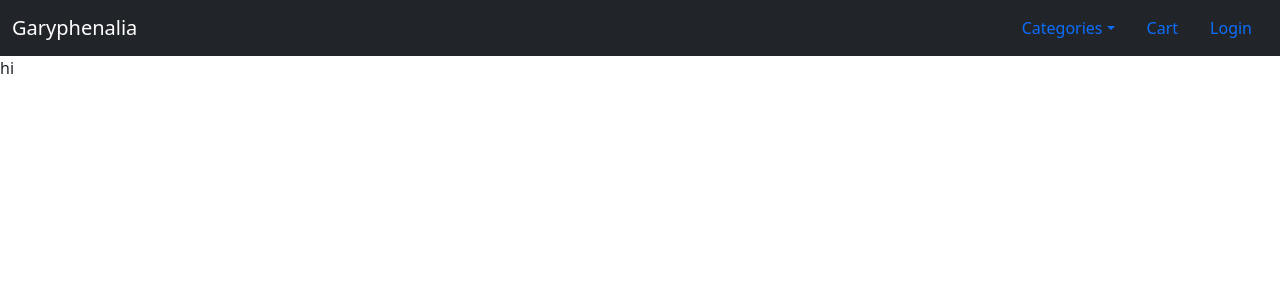
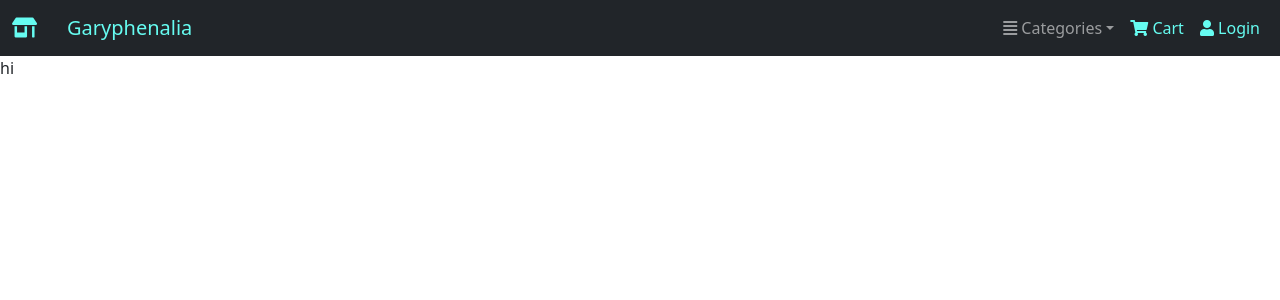
Before and after one commit to lpaschka37/MERN_Project3, a React (Create React App) app in the folder client/: page / in a window 1280 px wide. Shown: the top 300 px of the page. Built offline with nearby package versions, Linux system fonts and the light colour scheme.

Commit message:
various html changes, starting NavTop component styling

```diff
--- a/client/html_files/home.html
+++ b/client/html_files/home.html
@@ -11,7 +11,7 @@
     <!-- Bootstrap core CSS -->
 
     <link href="https://cdn.jsdelivr.net/npm/bootstrap@5.0.1/dist/css/bootstrap.min.css" rel="stylesheet" integrity="sha384-+0n0xVW2eSR5OomGNYDnhzAbDsOXxcvSN1TPprVMTNDbiYZCxYbOOl7+AMvyTG2x" crossorigin="anonymous">
-    <link rel="stylesheet" href="./style.css">
+    <link rel="stylesheet" href="../src/pages/style.css">
     <link rel="stylesheet" href="https://use.fontawesome.com/releases/v5.8.1/css/all.css" integrity="sha384-50oBUHEmvpQ+1lW4y57PTFmhCaXp0ML5d60M1M7uH2+nqUivzIebhndOJK28anvf" crossorigin="anonymous"/>
     </head>
 
@@ -19,7 +19,7 @@
     <header>
       <nav class="navbar navbar-expand-lg navbar-dark bg-dark">
       <div class="container-fluid">
-        <a  class="navbar-brand" style="color:#66FCF1" href="home.html"><i style="padding-right: 15px;" class="fas fa-store-alt"></i>Garyphenalia</a>
+        <a  class="navbar-brand" style="color:#66FCF1" href="home.html"><i class="fas fa-store-alt"></i>Garyphenalia</a>
         <button class="navbar-toggler" type="button" data-bs-toggle="collapse" data-bs-target="#navbarNavAltMarkup" aria-controls="navbarNavAltMarkup" aria-expanded="false" aria-label="Toggle navigation">
           <span class="navbar-toggler-icon"></span>
         </button>
--- a/client/package.json
+++ b/client/package.json
@@ -22,12 +22,6 @@
     "test": "react-scripts test",
     "eject": "react-scripts eject"
   },
-  "eslintConfig": {
-    "extends": [
-      "react-app",
-      "react-app/jest"
-    ]
-  },
   "browserslist": {
     "production": [
       ">0.2%",
--- a/client/public/index.html
+++ b/client/public/index.html
@@ -9,6 +9,7 @@
       name="description"
       content="Web site created using create-react-app"
     />
+    <link rel="stylesheet" href="https://use.fontawesome.com/releases/v5.8.1/css/all.css" integrity="sha384-50oBUHEmvpQ+1lW4y57PTFmhCaXp0ML5d60M1M7uH2+nqUivzIebhndOJK28anvf" crossorigin="anonymous"/>
     <link rel="apple-touch-icon" href="%PUBLIC_URL%/logo192.png" />
     <!--
       manifest.json provides metadata used when your web app is installed on a
--- a/client/src/App.js
+++ b/client/src/App.js
@@ -1,26 +1,26 @@
 import React from "react";
-import 'bootstrap/dist/css/bootstrap.min.css';
+import "bootstrap/dist/css/bootstrap.min.css";
 
 import Home from "./pages/Home";
 // import ProductListPage  from "./pages/Category4";
 // import CheckOut from "./pages/Checkout";
 
-import Header from "./components/Header/Header";
+import NavTop from "./components/NavTop/NavTop";
 import Footer from "./components/Footer/Footer";
 
+import "./pages/style.css";
 
 function App() {
-
   return (
     <div>
-      <Header />
+      <NavTop />
       <Home />
       <Footer />
       {/* <ProductListPage />
       <CheckOut /> */}
 
     </div>
-  )
+  );
 }
 
 export default App;
--- a/client/src/components/Footer/Footer.js
+++ b/client/src/components/Footer/Footer.js
@@ -1,12 +1,11 @@
 import React from "react";
 
-
 function Footer() {
-    return (
+  return (
     <div className ="footer">
         {/* Footer details */}
     </div>
-    );
+  );
 }
 
 export default Footer;
--- a/client/src/components/Header/Header.js
+++ b/client/src/components/Header/Header.js
@@ -1,34 +1,9 @@
 import React from "react";
 
-
 function Header() {
-    return (
-      <nav className="navbar navbar-expand-lg navbar-dark bg-dark">
-      <div className="container-fluid">
-        <a  className="navbar-brand" href="/"><i className="fas fa-store-alt"></i>Garyphenalia</a>
-        <button className="navbar-toggler" type="button" data-bs-toggle="collapse" data-bs-target="#navbarNavAltMarkup" aria-controls="navbarNavAltMarkup" aria-expanded="false" aria-label="Toggle navigation">
-          <span className="navbar-toggler-icon"></span>
-        </button>
-        <ul className="nav top-nav justify-content-end">
-          <li className="nav-item dropdown active">
-            <a className="nav-link dropdown-toggle" data-bs-toggle="dropdown" href="#" role="button" aria-expanded="false"><i className="fas fa-record-vinyl"></i><i className="fas fa-align-justify"></i>  Categories</a>
-            <ul className="dropdown-menu custom-drop">
-              <li className="list-custom"><a className="dropdown-item" href="category1.html">Vinyl</a></li>
-              <li><a className="dropdown-item list-custom" href="category2.html">Green Stuff</a></li>
-              <li><a className="dropdown-item list-custom" href="category3.html">Nathan</a></li>
-              <li><a className="dropdown-item list-custom" href="category4.html">Party Supplies</a></li>
-            </ul>
-          </li>
-          <li className="nav-item">
-            <a className="nav-link" href="checkout.html"><i className="fas fa-shopping-cart"></i>  Cart</a>
-          </li>
-          <li className="nav-item">
-            <a className="nav-link" href="signin.html" tabindex="-1" aria-disabled="true"><i className="fas fa-user"></i>  Login</a>
-          </li>
-        </ul>
-      </div>
-    </nav>
-    );
+  return (
+      <div>Header</div>
+  );
 }
 
 export default Header;
--- /dev/null
+++ b/client/src/components/NavTop/NavTop.js
@@ -0,0 +1,50 @@
+import React from "react";
+import Navbar from "react-bootstrap/Navbar";
+import Nav from "react-bootstrap/Nav";
+import NavDropdown from "react-bootstrap/NavDropdown";
+
+function NavTop() {
+  return (
+  <Navbar collapseOnSelect expand="lg" className="navbar navbar-dark bg-dark container-fluid">
+    <Navbar.Brand href="#home" className="navbar-brand primary-col"><i className="fas fa-store-alt"></i>Garyphenalia</Navbar.Brand>
+    <Navbar.Toggle aria-controls="responsive-navbar-nav" />
+    <Navbar.Collapse id="responsive-navbar-nav" className="justify-content-end">
+      <Nav className="top-nav">
+        <NavDropdown title={<div style={{ display: "inline-block" }}><i className="fas fa-align-justify"></i>  Categories</div>} className="custom-drop" id="collapsible-nav-dropdown">
+          <NavDropdown.Item href="#action/1.1">Vinyl</NavDropdown.Item>
+          <NavDropdown.Item href="#action/1.2">Green Stuff</NavDropdown.Item>
+          <NavDropdown.Item href="#action/1.3">Nathan</NavDropdown.Item>
+          <NavDropdown.Item href="#action/1.4">Party Supplies</NavDropdown.Item>
+        </NavDropdown>
+        <Nav.Link href="#cart" className="primary-col"><i className="fas fa-shopping-cart"></i>  Cart</Nav.Link>
+        <Nav.Link href="#cart" className="primary-col"><i className="fas fa-user"></i>  Login</Nav.Link>
+      </Nav>
+    </Navbar.Collapse>
+    {/* <div className="container-fluid">
+      <a className="navbar-brand primary-col" href="/"><i className="fas fa-store-alt"></i>Garyphenalia</a>
+      <button className="navbar-toggler" type="button" data-bs-toggle="collapse" data-bs-target="#navbarNavAltMarkup" aria-controls="navbarNavAltMarkup" aria-expanded="false" aria-label="Toggle navigation">
+        <span className="navbar-toggler-icon"></span>
+      </button>
+      <ul className="nav top-nav justify-content-end">
+        <li className="nav-item dropdown active">
+          <a className="nav-link dropdown-toggle" data-bs-toggle="dropdown" role="button" aria-expanded="false"><i className="fas fa-record-vinyl"></i><i className="fas fa-align-justify"></i>  Categories</a>
+          <ul className="dropdown-menu custom-drop">
+            <li className="list-custom"><a className="dropdown-item" href="category1.html">Vinyl</a></li>
+            <li><a className="dropdown-item list-custom" href="category2.html">Green Stuff</a></li>
+            <li><a className="dropdown-item list-custom" href="category3.html">Nathan</a></li>
+            <li><a className="dropdown-item list-custom" href="category4.html">Party Supplies</a></li>
+          </ul>
+        </li>
+        <li className="nav-item">
+          <a className="nav-link" href="checkout.html"><i className="fas fa-shopping-cart"></i>  Cart</a>
+        </li>
+        <li className="nav-item">
+          <a className="nav-link" href="signin.html" tabIndex="-1" aria-disabled="true"><i className="fas fa-user"></i>  Login</a>
+        </li>
+      </ul>
+    </div> */}
+  </Navbar>
+  );
+}
+
+export default NavTop;
--- a/client/src/components/Navbar/style.css
+++ /dev/null
@@ -1,4 +0,0 @@
-.searchbox{
-    padding-left: 44%;
-    margin-bottom: 50px;
-}
--- a/client/src/pages/Home.js
+++ b/client/src/pages/Home.js
@@ -2,10 +2,9 @@ import React, { useState, useEffect } from "react";
 import API from "../utils/API";
 
 function Home() {
-
   return (
     <div>hi</div>
-  )
+  );
 }
 
 export default Home;
--- a/client/html_files/style.css
+++ b/client/src/pages/style.css
@@ -11,18 +11,30 @@ a {
     text-decoration: none;
 }
 
+.primary-col {
+  color: #66FCF1 !important;
+}
+
 a:hover {
-    color: #fff;
+    color: #fff !important;
     text-shadow: 0px 0px 8px #66FCF1;
 }
 
-.top-nav a {
+.top-nav a, a.navbar-brand {
     color: #66FCF1;
 }
 
 .top-nav a:hover {
     color: #ffffff;
     text-shadow: 0px 0px 8px #66FCF1;
+}
+
+.top-nav a:focus {
+    color: #66FCF1;
+}
+
+.navbar-brand i {
+  margin-right: 30px;
 }
 
 .custom-drop {
@@ -36,7 +48,7 @@ a:hover {
 
 .hero {
     /* background-image: linear-gradient(#002897, #ebccff); */
-    background-image: url("../src/images/dark_wrinkle2.jpg");
+    background-image: url("../images/dark_wrinkle2.jpg");
     background-repeat: no-repeat;
     background-position: center;
     background-size: cover;
@@ -127,10 +139,9 @@ a:hover {
     border-radius:999px;
     line-height:.75em;
     color: white;
-    color:$shopping-cart-red;
     text-align:center;
-    min-width:2em;
-    font-weight:bold;
+    min-width: 2em;
+    font-weight: bold;
     background: white;
     border-style:solid;
   }
```
Also changed, not shown: client/src/components/Navbar/Navbar.js (deleted, +0 -29 lines).
